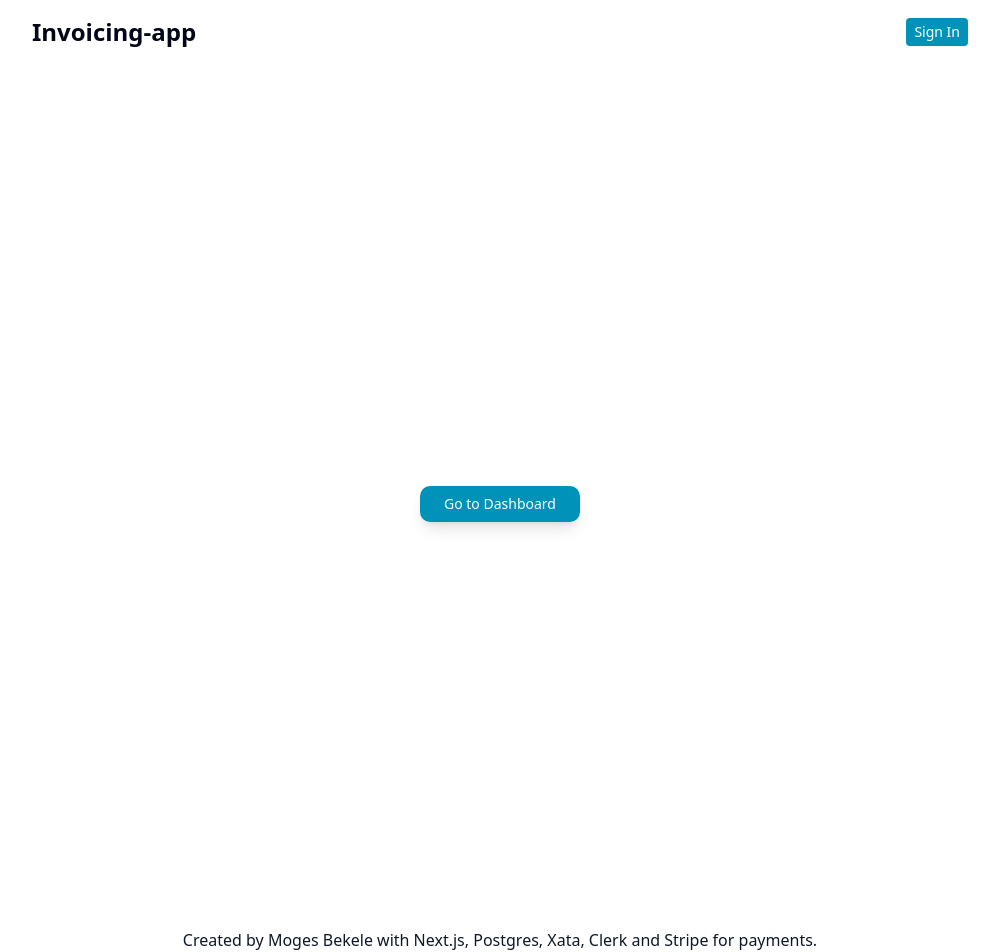
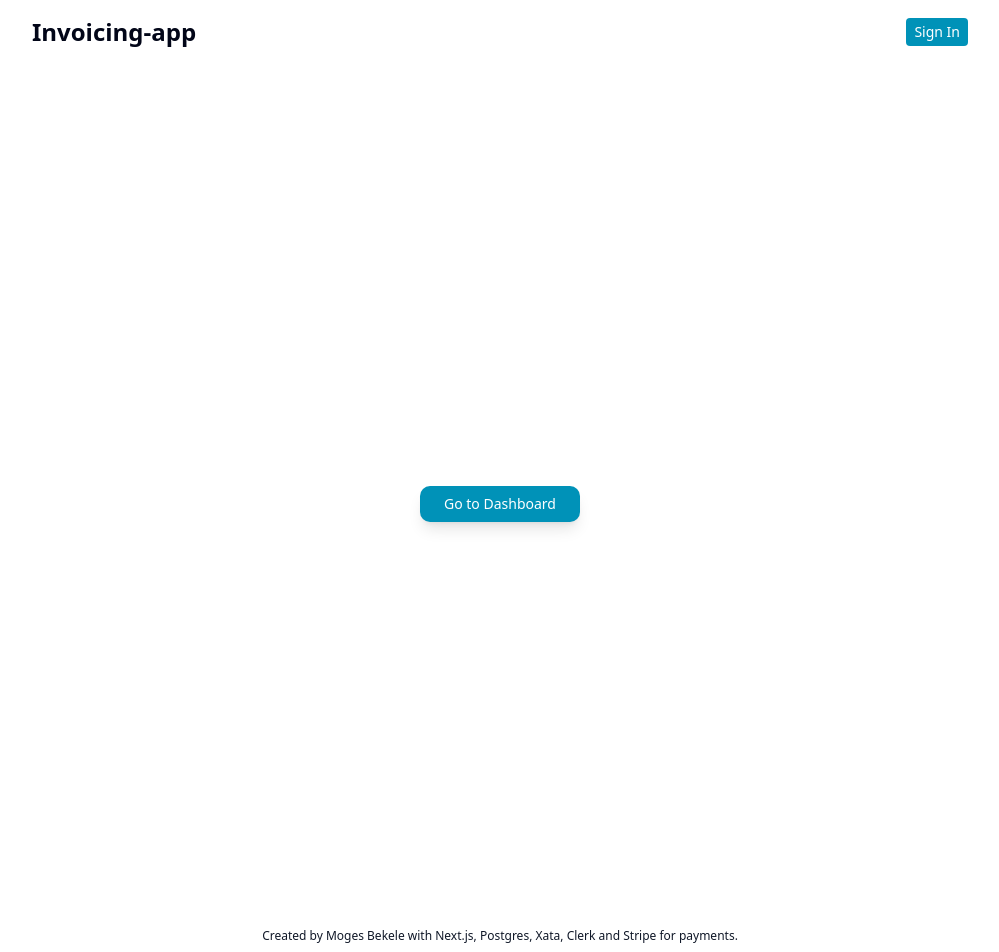
Before and after one commit to MogesBekele/invoice-app, a Next.js app: page / in a window 1280 px wide. Shown: the top 952 px of the page, without its empty margins (140-1139 px from the left). Built offline with nearby package versions, Linux system fonts and the light colour scheme; no server answers.

Commit message:
xs/footer

```diff
--- a/src/components/Footer.tsx
+++ b/src/components/Footer.tsx
@@ -4,7 +4,7 @@ const Footer = () => {
   return (
     <footer className="pb-6 pt-6 px-4">
       <Container className="flex flex-col items-center text-center gap-2 text-gray-900">
-        <p className="text-xm">
+        <p className="text-xs">
           Created by Moges Bekele with Next.js, Postgres, Xata, Clerk and Stripe
           for payments.
         </p>
```
